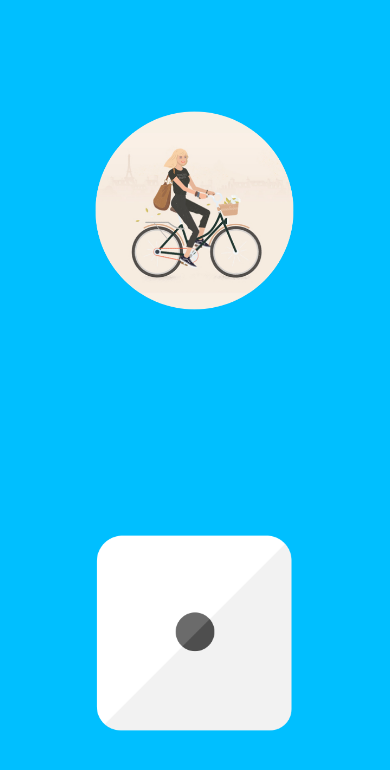
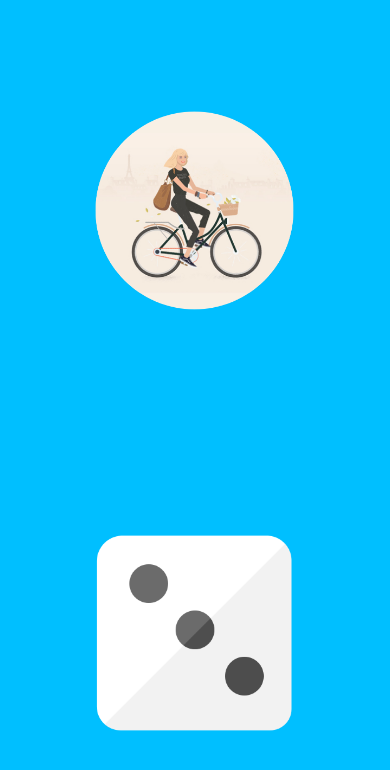
Before and after one commit to lydialawli/up-to-you, a React Native app: screen / in a window 390 px wide. Shown: the top 770 px of the page. Built offline with nearby package versions, Linux system fonts and the light colour scheme.

Commit message:
made the two objects independent from each other

```diff
--- a/App.js
+++ b/App.js
@@ -8,6 +8,8 @@ var diceSides = [
   require('./src/img/dice-3.png'),
   require('./src/img/dice-4.png'),
   require('./src/img/dice-5.png'),
+  require('./src/img/dice-6.png'),
+  require('./src/img/testing.gif')
 ]
 
 var coinSides = [
@@ -21,40 +23,64 @@ export default class App extends React.Component {
 constructor(props)
 {
   super(props)
-
   this.state={
-    currentValue:0
+    currentCoinValue:0,
+    currentDiceValue:2
   }
 }
 
-  startWaitingMode=()=>
+  startWaitingModeCoin=()=>
   {
     this.setState({
-      currentValue : 2
+      currentCoinValue : 2
     })
 
-    setTimeout(()=>{this.setResult()}, 2000);
+    setTimeout(()=>{this.setResultCoin()}, 1000);
   }
 
-  setResult()
+  setResultCoin()
   {
     this.setState({
-      currentValue : Math.floor(Math.random()*diceSides.length)
+      currentCoinValue : Math.round(Math.random())
     })
   }
 
   onCoinPressed=()=>
   {
-    this.startWaitingMode()
-    console.log(this.state.currentValue)
+    this.startWaitingModeCoin()
+    console.log(this.state.currentCoinValue)
+  }
+
+
+
+
+  startWaitingModeDice=()=>
+  {
+    this.setState({
+      currentDiceValue : 6
+    })
+    setTimeout(()=>{this.setResultDice()}, 1000);
+  }
+
+  setResultDice()
+  {
+    this.setState({
+      currentDiceValue : Math.floor(Math.random()*6)
+    })
+  }
+
+  onDicePressed=()=>
+  {
+    this.startWaitingModeDice()
+    console.log(this.state.currentDiceValue)
   }
 
   render() {
 
     return (
       <View  style = {styles.container}>
-        <ImageHandler onPress= {this.onCoinPressed} value = {this.state.currentValue} options={coinSides}/>
-        <ImageHandler onPress= {this.onCoinPressed} value = {this.state.currentValue} options={diceSides}/>
+        <ImageHandler onPress= {this.onCoinPressed} value = {this.state.currentCoinValue} options={coinSides}/>
+        <ImageHandler onPress= {this.onDicePressed} value = {this.state.currentDiceValue} options={diceSides}/>
       </View>
     )
   }
```
